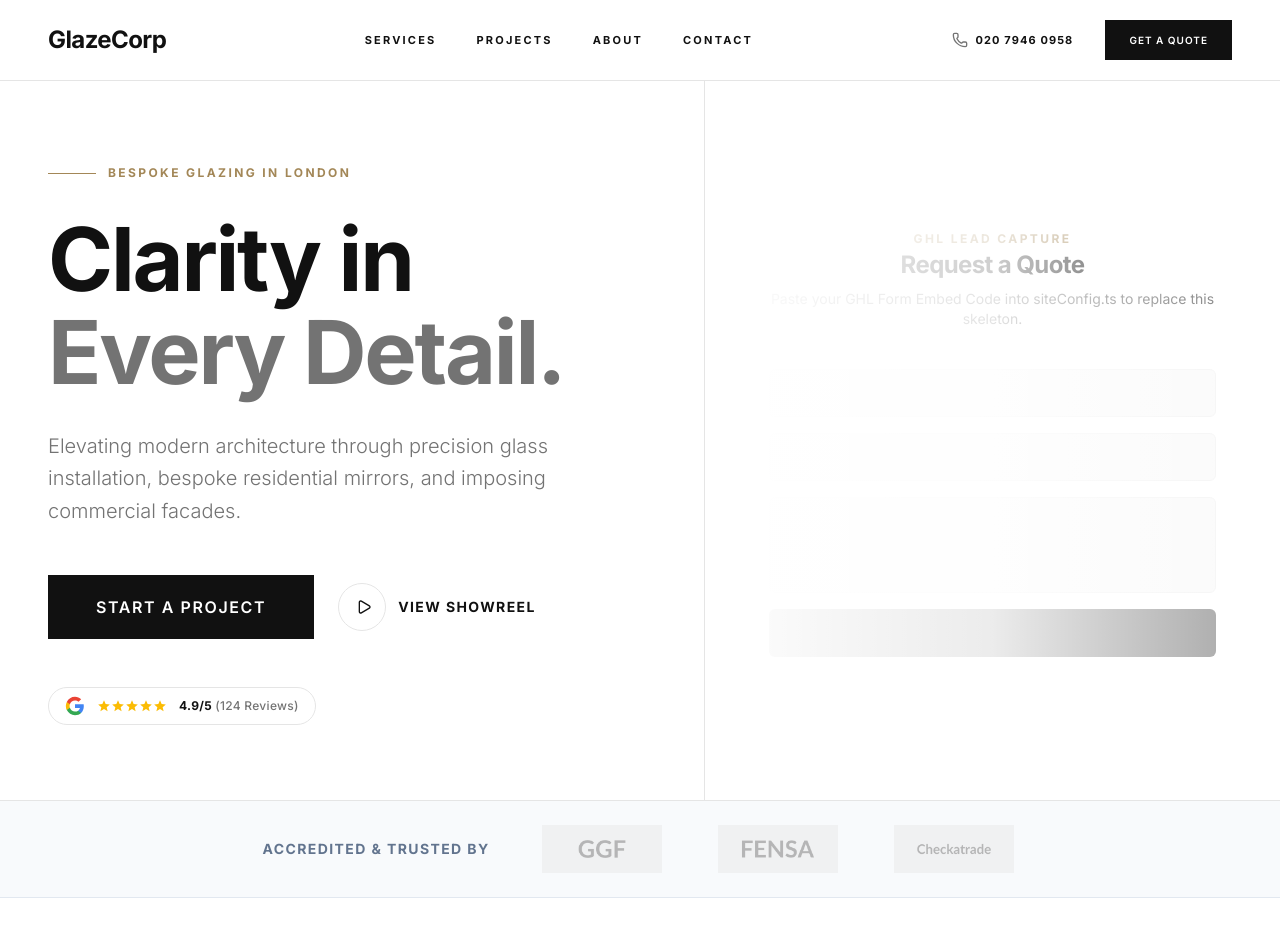
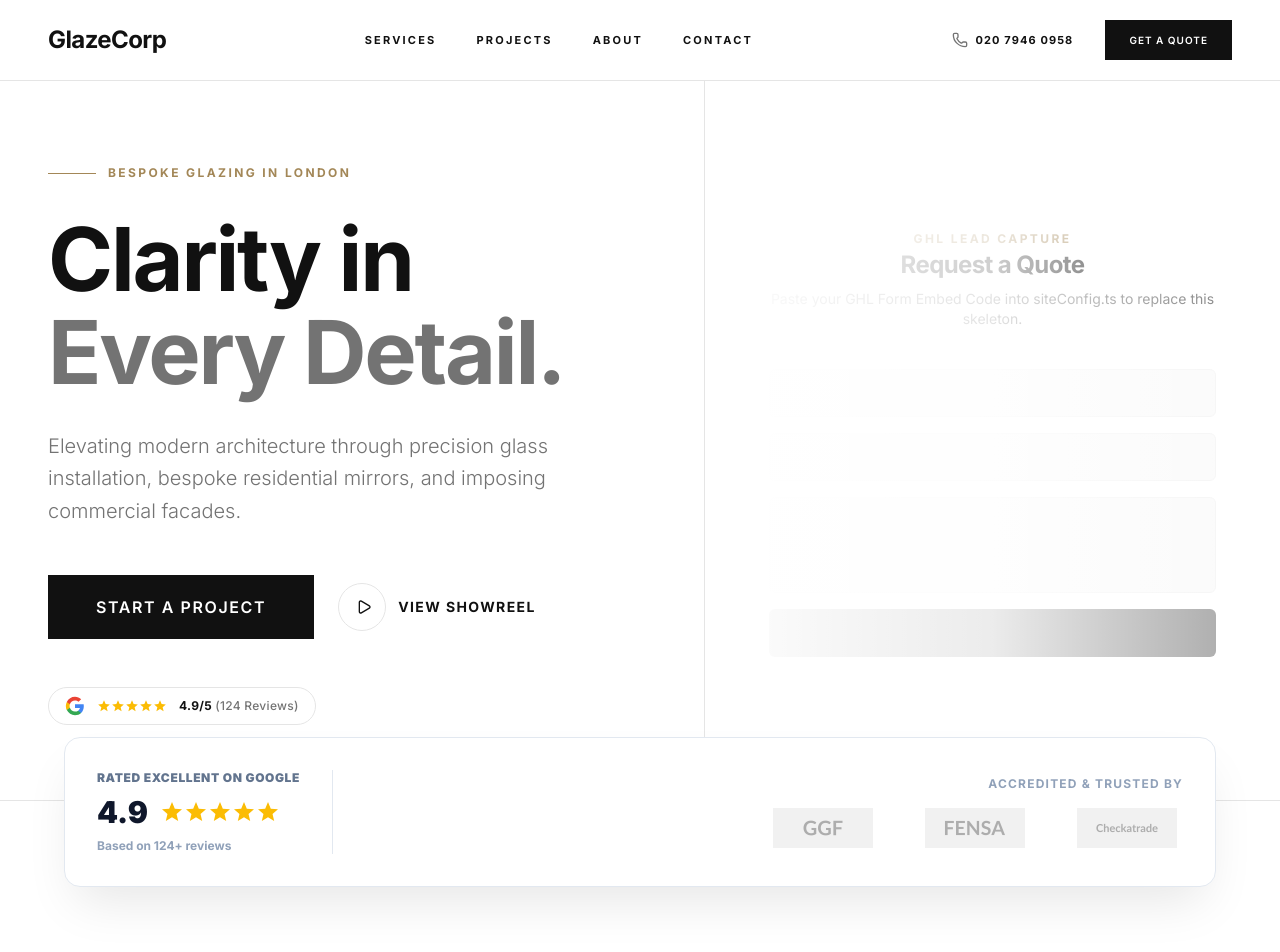
Before and after one commit to mokihas/glazing-master-template, a Next.js app: page / in a window 1280 px wide. Shown: the top 952 px of the page. Built offline with nearby package versions, Linux system fonts and the light colour scheme.

Commit message:
feat: redesign TrustBadgesRow into a floating proof box with Google Rating

```diff
--- a/src/components/ui/TrustBadgesRow.tsx
+++ b/src/components/ui/TrustBadgesRow.tsx
@@ -2,33 +2,59 @@ import { siteConfig } from "@/config/siteConfig";
 import Image from "next/image";
 
 export default function TrustBadgesRow() {
-  const { trustBadges } = siteConfig;
+  const { trustBadges, reviews } = siteConfig;
 
-  if (!trustBadges || trustBadges.length === 0) {
+  // Render if we have either badges OR a google rating
+  if ((!trustBadges || trustBadges.length === 0) && !reviews?.aggregateRating) {
     return null;
   }
 
   return (
-    <div className="w-full bg-slate-50 border-b border-slate-200 py-6">
-      <div className="container mx-auto px-4">
-        <div className="flex flex-col md:flex-row items-center justify-center gap-6 md:gap-12">
-          <span className="text-sm font-bold text-slate-500 uppercase tracking-widest text-center">
+    <div className="w-full relative z-20 -mt-16 mb-16 px-4">
+      <div className="container mx-auto max-w-5xl">
+        <div className="bg-white dark:bg-slate-900 rounded-2xl shadow-2xl shadow-black/10 border border-slate-200 dark:border-slate-800 p-6 md:p-8 flex flex-col lg:flex-row items-center justify-between gap-8">
+
+          {/* Left Side - Rating */}
+          {reviews?.aggregateRating && (
+            <div className="flex flex-col items-center lg:items-start space-y-2 lg:pr-8 lg:border-r border-slate-200 dark:border-slate-800">
+              <span className="text-xs font-black uppercase tracking-wider text-slate-500">Rated Excellent On Google</span>
+              <div className="flex items-center gap-3">
+                <span className="text-3xl font-black text-slate-900 dark:text-white">{reviews.aggregateRating}</span>
+                <div className="flex text-[#FBBC04]">
+                  {[1, 2, 3, 4, 5].map((star) => (
+                    <svg key={star} className="w-6 h-6 fill-current" viewBox="0 0 24 24">
+                      <path d="M12 17.27L18.18 21l-1.64-7.03L22 9.24l-7.19-.61L12 2 9.19 8.63 2 9.24l5.46 4.73L5.82 21z" />
+                    </svg>
+                  ))}
+                </div>
+              </div>
+              <span className="text-xs font-bold text-slate-400">Based on {reviews.totalReviews}+ reviews</span>
+            </div>
+          )}
+
+          {/* Right Side - Trust Badges */}
+          {trustBadges && trustBadges.length > 0 && (
+            <div className="flex flex-col items-center lg:items-end space-y-4 flex-1">
+              <span className="text-xs font-bold text-slate-400 uppercase tracking-widest">
                 Accredited & Trusted By
               </span>
-          <div className="flex flex-wrap items-center justify-center gap-8 md:gap-12 opacity-70 grayscale hover:grayscale-0 transition-all duration-300">
+              <div className="flex flex-wrap items-center justify-center lg:justify-end gap-6 md:gap-10 opacity-80 grayscale hover:grayscale-0 transition-all duration-300">
                 {trustBadges.map((badge, index) => (
-              <div key={index} className="flex items-center justify-center relative h-12 w-32">
+                  <div key={index} className="flex items-center justify-center relative h-10 w-28">
                     <Image
                       src={badge.image}
                       alt={badge.name}
                       fill
                       className="object-contain"
-                  sizes="128px"
+                      sizes="112px"
                     />
                   </div>
                 ))}
               </div>
             </div>
+          )}
+
+        </div>
       </div>
     </div>
   );
```
Lines whose indentation alone changed are shown as unchanged.
